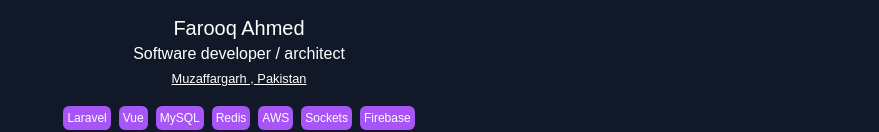
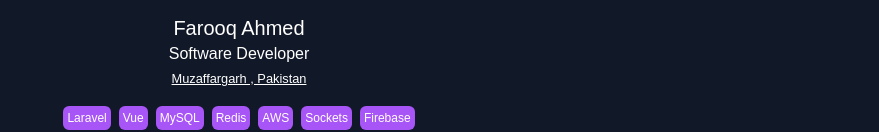
Before and after one commit to farooqahmedkhan/farooqahmedkhan.github.io, a Vue app: page / in a window 1280 px wide. Shown: the part 400-532 px from the top of the page, without its empty margins (401-1280 px from the left). Built offline with nearby package versions, Linux system fonts and the light colour scheme.

Commit message:
updated title

```diff
--- a/src/App.vue
+++ b/src/App.vue
@@ -4,7 +4,7 @@
           <img class="w-48 h-48 rounded-full mx-auto" src="/farooq-ahmed.jpg" alt="Hi! I'm Farooq | farooqahmedkhan.github.io" />
           <div class="mx-auto py-4 text-center justify-center">
             <h1 class="text-xl">Farooq Ahmed</h1>
-            <p>Software developer / architect</p>
+            <p>Software Developer</p>
             <small>
               <a href="//en.wikipedia.org/wiki/Muzaffargarh" target="_blank" class="underline">Muzaffargarh , Pakistan</a>
             </small>
```
Also changed, not shown: 1 other file (tests, documents, lock files or other folders).
